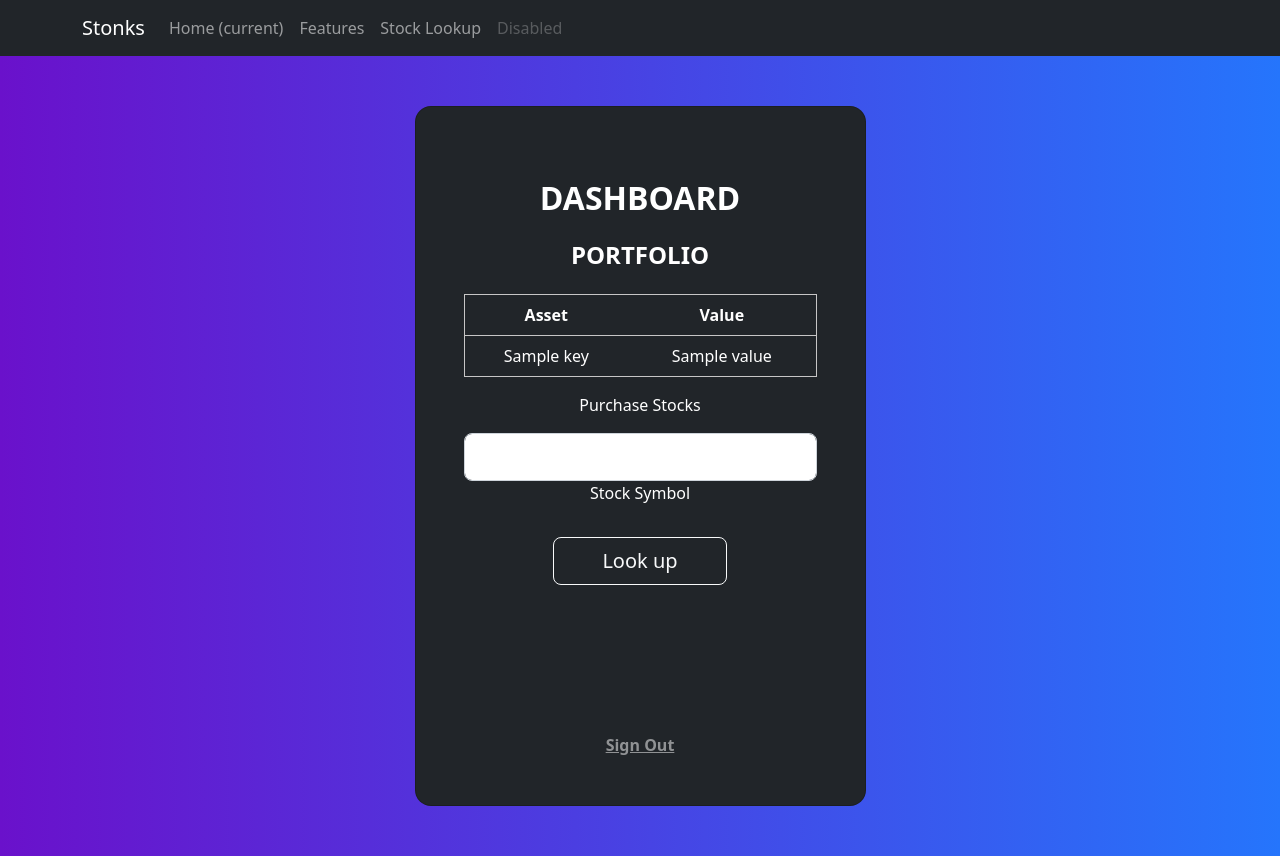
After one commit to CS222-UIUC/course-project-vegetationorange, a Flask app: template templates/dash.html in a window 1280 px wide. The commit adds this page. Run offline with Flask 2, Linux system fonts and the light colour scheme; the template is opened without the code that fills it: most values are stand-ins (such as "Sample title", 1, 10 or a date in 2020); parts of the project's set-up code (start-up, migrations or seed data) failed here and were passed over.

Commit message:
table functionality for purchasing stocks added

```diff
--- a/server.py
+++ b/server.py
@@ -42,27 +42,35 @@ def signin():
         username = request.form["username"]
         password = request.form["password"]
         ref = db.reference('users/')
+        message = None
         if(username in ref.get() and password == ref.get()[username]["password"]):
-            print("LOGGED IN")
+            user_object = ref.get()[username]
+            return render_template("dash.html", info=user_object)
         else:
-            print("NOT VALID LOGIN")
-        return render_template("signin.html")
+            if(username in ref.get()):
+                message = "Incorrect Password. Try again!"
+            else:
+                message = "Username Not Found"
+        return render_template("signin.html", message = message)
 
 @app.route("/signup", methods = ["GET", "POST"])
 def signup():
 
     if(request.method == "GET"):
-        return render_template("signup.html")
+        message = ""
+        return render_template("signup.html", message = message)
     elif(request.method == "POST"):
         username = request.form["username"]
         password = request.form["password"]
         ref = db.reference('users/')
+        message = ""
         if(username not in ref.get()):
             ref.child(username).set({"password": password, "assets": {"cash": 100000}})
             print("ACCOUNT CREATED")
         else:
+            message = "Account already found"
             print("ACCOUNT DENIED")
-        return render_template("signup.html")
+        return render_template("signup.html", message = message)
 
 
 @app.route("/stocks", methods=["POST", "GET"])
--- /dev/null
+++ b/templates/dash.html
@@ -0,0 +1,121 @@
+<!DOCTYPE html>
+<style>
+.gradient-custom {
+    /* fallback for old browsers */
+    background: #6a11cb;
+
+    /* Chrome 10-25, Safari 5.1-6 */
+    background: -webkit-linear-gradient(to right, #6a11cb, #2575fc);
+    /* background: -webkit-linear-gradient(to right, #0f0c29, #302b63, #2C5364); */
+
+    /* W3C, IE 10+/ Edge, Firefox 16+, Chrome 26+, Opera 12+, Safari 7+ */
+    /* background: linear-gradient(to right, #0f0c29, #302b63, #2C5364); */
+    background: linear-gradient(to right, #6a11cb, #2575fc);
+    }
+</style>
+<link rel="stylesheet" href="https://cdn.jsdelivr.net/npm/bootstrap@5.2.3/dist/css/bootstrap.min.css" integrity="sha384-rbsA2VBKQhggwzxH7pPCaAqO46MgnOM80zW1RWuH61DGLwZJEdK2Kadq2F9CUG65" crossorigin="anonymous">
+<body>
+<!-- <flex-container> -->
+<nav class="navbar navbar-expand-lg navbar-dark bg-dark" >
+    <div class = "container justify-content-between">
+        <a class="navbar-brand" href="#">Stonks</a>
+        <button class="navbar-toggler" type="button" data-toggle="collapse" data-target="#navbarNav" aria-controls="navbarNav" aria-expanded="false" aria-label="Toggle navigation">
+            <span class="navbar-toggler-icon"></span>
+        </button>
+        <div class="collapse navbar-collapse" id="navbarNav">
+            <ul class="navbar-nav">
+            <li class="nav-item active">
+                <a class="nav-link" href="#">Home <span class="sr-only">(current)</span></a>
+            </li>
+            <li class="nav-item">
+                <a class="nav-link" href="#">Features</a>
+            </li>
+            <li class="nav-item">
+              <a class="nav-link" href="/stocks">Stock Lookup</a>
+            </li>
+            <li class="nav-item">
+                <a class="nav-link disabled" href="#">Disabled</a>
+            </li>
+            </ul>
+        </div>
+    </div>
+    </nav>
+<!-- </flex-container> -->
+<section class="vh-100 gradient-custom">
+    <div class="container py-5 h-100">
+      <div class="row d-flex justify-content-center align-items-center h-100">
+        <div class="col-12 col-md-8 col-lg-6 col-xl-5">
+          <div class="card bg-dark text-white" style="border-radius: 1rem;">
+            <div class="card-body p-5 text-center">
+
+              <div class="mb-md-5 mt-md-4 pb-5">
+                <!-- <font size="-5"> -->
+                <h2 class="fw-bold mb-2 text-uppercase">Dashboard</h2>
+                <!-- </font> -->
+
+                <h4 class="fw-bold mb-2 p-3 text-uppercase">Portfolio</h4>
+                <table class="table table-dark" style = "border: 1px solid rgb(199, 198, 198);">
+                    <thead>
+                        <tr>
+                          <th scope="col">Asset</th>
+                          <th scope="col">Value</th>
+                        </tr>
+                    </thead>
+                    <tbody>
+
+                        {% for key, value in info["assets"].items() %}
+                        <tr>
+                            <!-- <th scope = "row"></th> -->
+                            <td>{{key}}</td>
+                            <td>{{value}}</td>
+                        </tr>
+                        {% endfor %}
+                    </tbody>
+                </table>
+                <p class="text-white-25">Purchase Stocks</p>
+                <form method="post" action="/stocks">
+                    <div class="form-outline form-white mb-4">
+                        <input type="text" name="stock_symbol" id="symbol" class="form-control form-control-lg" required/>
+                        <label class="form-label" for="symbol">Stock Symbol</label>
+                    </div>
+                    <button class="btn btn-outline-light btn-lg px-5" type="submit">Look up</button>
+                </form>
+
+                <div>
+                    {% if 'c' in stock_res and stock_res.c != 0 %}
+                        <h3 class = "mt-2">Current price: {{stock_res.c}}</h3>
+                        <h3 >Daily high: {{stock_res.h}}</h3>
+                        <h3 >Daily low: {{stock_res.l}}</h3>
+                    {% elif 'c' in stock_res and stock_res.c == 0 %}
+                        <h3 >Please enter a valid stock ticket</h3>
+                    {% else %}
+                        <h3 ></h3>
+                    {% endif %}
+                </div>
+
+                <!-- <div class="form-outline form-white mb-4">
+                  <input type="email" id="typeEmailX" class="form-control form-control-lg" />
+                  <label class="form-label" for="typeEmailX">Email</label>
+                </div>
+
+                <button class="btn btn-outline-light btn-lg px-5" type="submit">Look up</button> -->
+
+                <div class="d-flex justify-content-center text-center mt-4 pt-1">
+                  <a href="#!" class="text-white"><i class="fab fa-facebook-f fa-lg"></i></a>
+                  <a href="#!" class="text-white"><i class="fab fa-twitter fa-lg mx-4 px-2"></i></a>
+                  <a href="#!" class="text-white"><i class="fab fa-google fa-lg"></i></a>
+                </div>
+
+              </div>
+
+              <div>
+                <a href="{{ url_for('signin') }}" class="text-white-50 fw-bold">Sign Out</a>
+              </div>
+            </div>
+          </div>
+        </div>
+      </div>
+    </div>
+  </section>
+  </body>
+</html>
--- a/templates/signin.html
+++ b/templates/signin.html
@@ -43,6 +43,11 @@
 <!-- </flex-container> -->
 <section class="vh-100 gradient-custom">
     <div class="container py-5 h-100">
+      {% if message %}
+        <div class="alert alert-danger" role="alert" style="text-align:center;">
+          {{message}}
+        </div>
+      {% endif %}
       <div class="row d-flex justify-content-center align-items-center h-100">
         <div class="col-12 col-md-8 col-lg-6 col-xl-5">
           <div class="card bg-dark text-white" style="border-radius: 1rem;">
--- a/templates/signup.html
+++ b/templates/signup.html
@@ -43,6 +43,11 @@
 <!-- </flex-container> -->
 <section class="vh-100 gradient-custom">
     <div class="container py-5 h-100">
+      {% if message %}
+        <div class="alert alert-danger" role="alert" style="text-align:center;">
+          {{message}}
+        </div>
+      {% endif %}
       <div class="row d-flex justify-content-center align-items-center h-100">
         <div class="col-12 col-md-8 col-lg-6 col-xl-5">
           <div class="card bg-dark text-white" style="border-radius: 1rem;">
```
